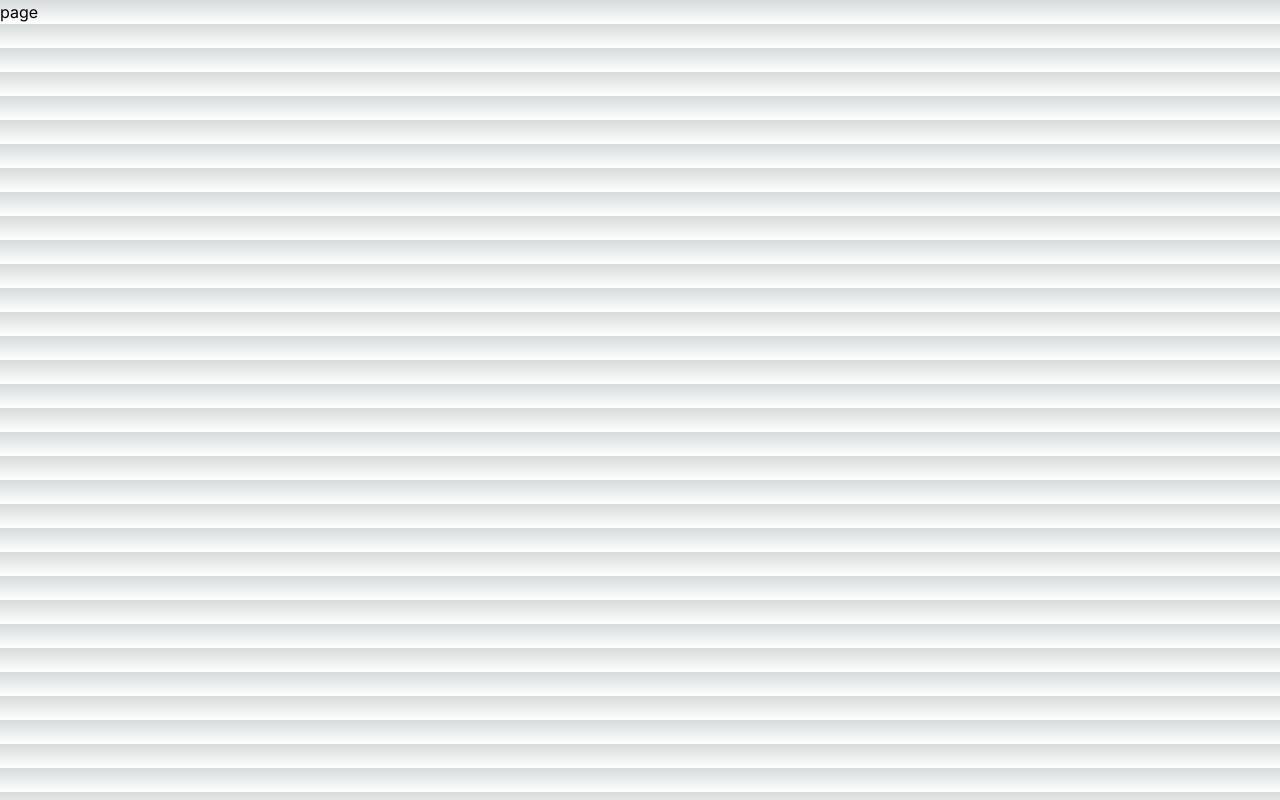
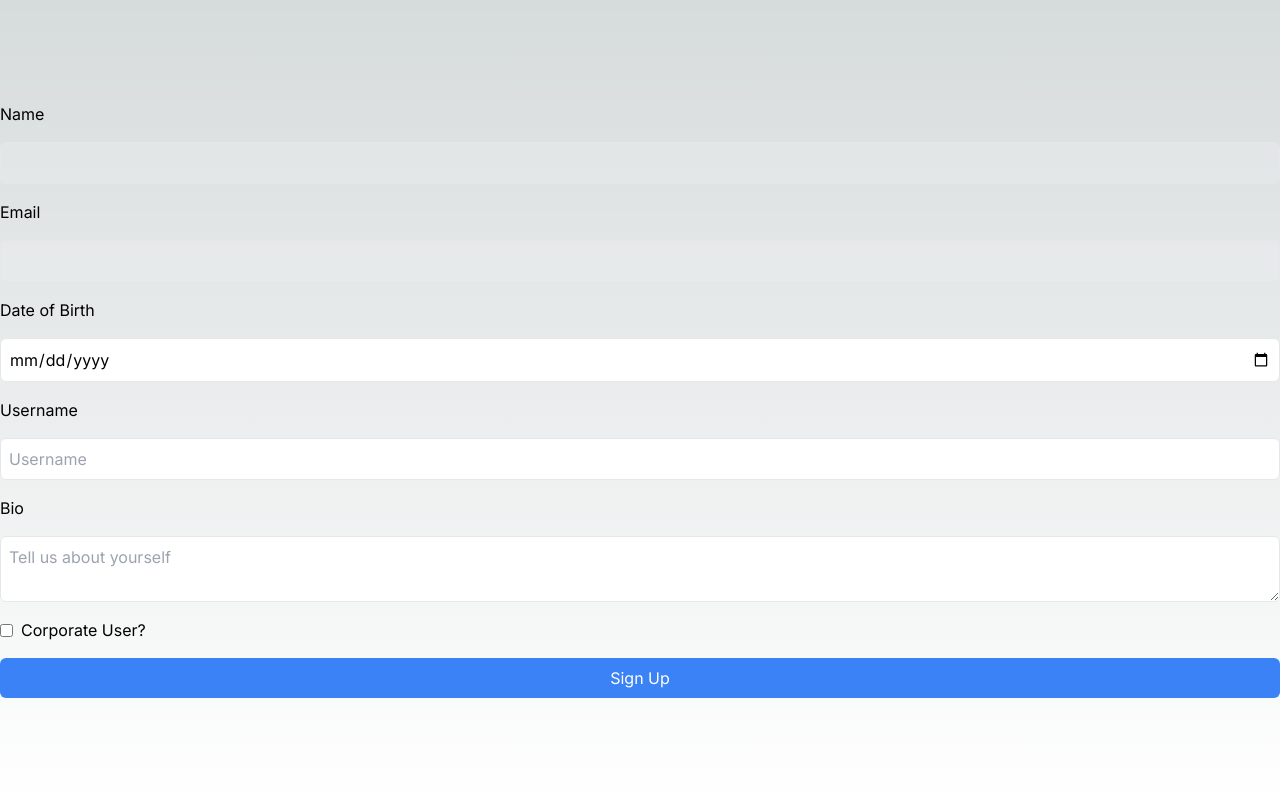
Before and after one commit to thetajwar2003/social-verse, a Next.js app: page /sign-up in a window 1280 px wide. Built offline with nearby package versions, Linux system fonts and the light colour scheme; no server answers.

Commit message:
created sign up

```diff
--- a/src/app/login/page.tsx
+++ b/src/app/login/page.tsx
@@ -1,18 +1,25 @@
 "use client";
-import { useState } from "react";
+import React, { useState } from "react";
 
 import Footer from "@/components/Footer";
 import Login from "@/components/Login";
 import Link from "next/link";
+
 import { signInWithGoogle } from "@/lib/firebase/auth";
-import AuthLayout from "../authLayout";
+import { useRouter } from "next/navigation";
 
 export default function LoginPage() {
   const [openModal, setOpenModal] = useState(false);
 
+  const router = useRouter();
+
   const handleModal = () => {
     console.log(openModal);
     setOpenModal(!openModal);
+  };
+
+  const handleSignUp = () => {
+    signInWithGoogle().then(() => router.push("/sign-up"));
   };
 
   return (
@@ -30,7 +37,7 @@ export default function LoginPage() {
             </div>
             <div className="md:w-1/2 lg:pl-24 md:pl-16 flex flex-col  md:text-left items-center space-y-4">
               <button
-                onClick={() => signInWithGoogle()}
+                onClick={handleSignUp}
                 className="px-14 w-full py-2 border flex gap-2 border-primary rounded-full text-slate-200 hover:border-secondary hover:text-slate-300 hover:shadow transition duration-150 items-center justify-center"
               >
                 <img
--- a/src/app/page.tsx
+++ b/src/app/page.tsx
@@ -13,8 +13,8 @@ import { useRouter } from "next/navigation";
 
 export default function Home() {
   const [user] = useAuthState(auth);
+  const router = useRouter();
 
-  const router = useRouter();
   return (
     <AuthLayout>
       <div className="flex flex-col h-screen">
--- a/src/app/sign-up/page.tsx
+++ b/src/app/sign-up/page.tsx
@@ -1,5 +1,11 @@
+"use client";
 import React from "react";
+import SignUpForm from "@/components/SignUpForm";
 
-export default function page() {
-  return <div>page</div>;
+export default function SignUp() {
+  return (
+    <div className="flex justify-center items-center h-screen">
+      <SignUpForm />
+    </div>
+  );
 }
--- /dev/null
+++ b/src/components/SignUpForm.tsx
@@ -0,0 +1,141 @@
+"use client";
+import React, { useEffect, ChangeEvent, FormEvent, useState } from "react";
+
+import { useAuthState } from "react-firebase-hooks/auth";
+import { auth } from "@/lib/firebase/config";
+import { addUser } from "@/lib/firebase/database";
+import { useRouter } from "next/navigation";
+
+export default function SignUpForm() {
+  const [user] = useAuthState(auth);
+
+  const router = useRouter();
+
+  const [formData, setFormData] = useState({
+    username: "",
+    dob: "",
+    bio: "",
+    profilePicUrl: "",
+    name: "",
+    email: "",
+    isCorporateUser: false,
+    // Additional fields as needed
+  });
+
+  useEffect(() => {
+    if (user) {
+      setFormData({
+        username: "",
+        dob: "",
+        bio: "",
+        profilePicUrl: user.photoURL!,
+        name: user?.displayName!,
+        email: user?.email!,
+        isCorporateUser: false,
+      });
+      console.log(user);
+    }
+  }, [user]);
+
+  const handleChange = (
+    e: ChangeEvent<HTMLInputElement | HTMLTextAreaElement>
+  ) => {
+    setFormData({ ...formData, [e.target.name]: e.target.value });
+  };
+
+  const handleSubmit = async (e: FormEvent<HTMLFormElement>) => {
+    e.preventDefault();
+    const userData = {
+      ...formData,
+      followers: 0,
+      following: 0,
+      trendy: false,
+      verses: [],
+      trendyVerses: 0,
+      tips: 0,
+      totalLike: 0,
+      totalDislikes: 0,
+      warnings: 0,
+      userType: formData.isCorporateUser ? "CU" : "OU",
+    };
+
+    console.log(userData);
+    // Handle the form submission, like sending data to a server
+
+    await addUser(userData, user?.uid!);
+
+    router.push("/");
+  };
+
+  return (
+    <form onSubmit={handleSubmit} className="space-y-4 w-full">
+      <label className="block">Name</label>
+      <input
+        type="text"
+        id="name"
+        name="name"
+        defaultValue={user?.displayName!}
+        className="block w-full p-2 border rounded-md text-black"
+        disabled
+      />
+
+      <label className="block">Email</label>
+      <input
+        type="email"
+        id="email"
+        name="email"
+        defaultValue={formData.email!}
+        className="block w-full p-2 border rounded-md text-black"
+        disabled
+      />
+
+      <label className="block">Date of Birth</label>
+      <input
+        type="date"
+        id="dob"
+        name="dob"
+        placeholder="MM/DD/YYYY"
+        onChange={handleChange}
+        className="block w-full p-2 border rounded-md text-black"
+      />
+
+      <label className="block">Username</label>
+      <input
+        type="text"
+        id="username"
+        name="username"
+        placeholder="Username"
+        onChange={handleChange}
+        className="block w-full p-2 border rounded-md text-black"
+      />
+
+      <label className="block">Bio</label>
+      <textarea
+        id="bio"
+        name="bio"
+        placeholder="Tell us about yourself"
+        onChange={handleChange}
+        className="block w-full p-2 border rounded-md text-black"
+      />
+
+      <div className="flex items-center space-x-2">
+        <input
+          type="checkbox"
+          id="isCorporateUser"
+          name="isCorporateUser"
+          onChange={(e) =>
+            setFormData({ ...formData, isCorporateUser: e.target.checked })
+          }
+        />
+        <label>Corporate User?</label>
+      </div>
+
+      <button
+        type="submit"
+        className="w-full bg-blue-500 text-white py-2 rounded-md hover:bg-blue-600"
+      >
+        Sign Up
+      </button>
+    </form>
+  );
+}
--- a/src/lib/firebase/database.ts
+++ b/src/lib/firebase/database.ts
@@ -3,6 +3,7 @@ import {
   collection,
   addDoc,
   getDoc,
+  setDoc,
   updateDoc,
   deleteDoc,
   doc,
@@ -56,11 +57,14 @@ export async function deleteMessage(docId: string) {
 }
 
 // Function to add a user to the 'users' collection
-export async function addUser(userData: any) {
+export async function addUser(userData: any, docId: string) {
   try {
-    const docRef = await addDoc(collection(db, "users"), userData);
-    console.log("User added with ID: ", docRef.id);
+    const docRef = doc(db, "users", docId);
+    await setDoc(docRef, userData);
+    console.log("User added with ID: ", docId);
+    return docId;
   } catch (e) {
     console.error("Error adding user: ", e);
+    return;
   }
 }
```
Also changed, not shown: src/context/UserContext.tsx (added, +56 -0 lines), src/types/UserType.ts (added, +19 -0 lines).
